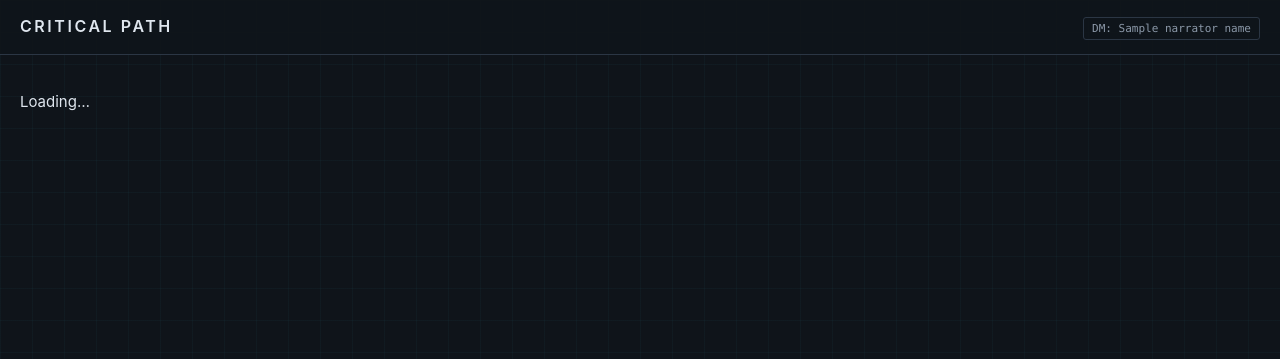
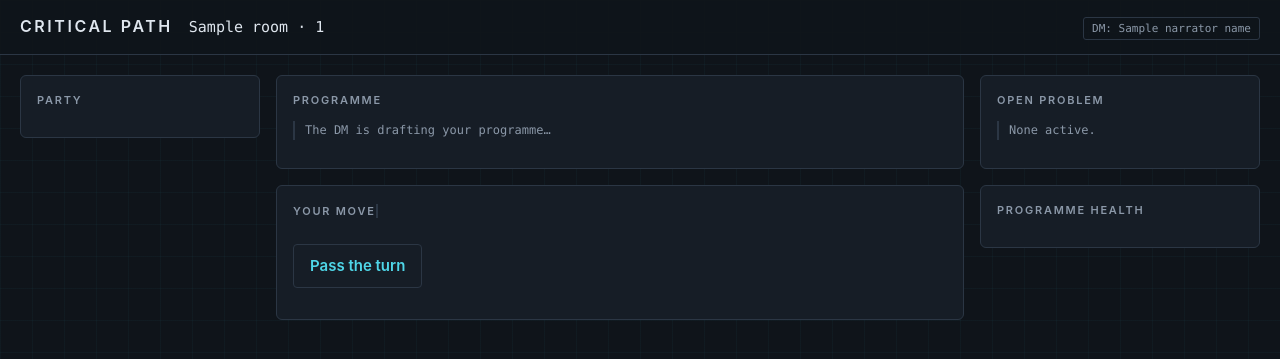
Before and after one commit to canndurmaz/EngineeringDnD, a Flask app: template templates/table.html in a window 1280 px wide. Shown: the top 359 px of the page. Run offline with Flask 3, Linux system fonts and the light colour scheme; the template is opened without the code that fills it: most values are stand-ins (such as "Sample title", 1, 10 or a date in 2020).

Commit message:
feat: the table - party panel, story log, ability bar, resource rail
Co-Authored-By: Claude Opus 5 (1M context) <noreply@anthropic.com>
Claude-Session: https://claude.ai/code/session_01PjJ6vLg38ADhFatPZspCgz

```diff
--- /dev/null
+++ b/static/js/game.js
@@ -0,0 +1,208 @@
+/* The table. One EventSource, one state snapshot, plain DOM updates. */
+const ROOM = window.ROOM_ID;
+let lastSeq = 0;
+let me = null;
+
+const el = (id) => document.getElementById(id);
+const esc = (text) => String(text ?? "").replace(/[&<>]/g,
+  (c) => ({ "&": "&amp;", "<": "&lt;", ">": "&gt;" }[c]));
+
+const api = async (url, options) => {
+  const response = await fetch(url, {
+    headers: { "Content-Type": "application/json" }, ...options,
+  });
+  const body = await response.json().catch(() => ({}));
+  if (!response.ok) throw new Error(body.error || `request failed (${response.status})`);
+  return body;
+};
+
+const bar = (value, max, kind) => `
+  <div class="bar-track"><div class="bar-fill ${kind}"
+    style="width:${max ? Math.max(0, Math.min(100, (value / max) * 100)) : 0}%"></div></div>`;
+
+/* --- rendering ------------------------------------------------------------ */
+
+function renderParty(state) {
+  el("party").innerHTML = Object.values(state.characters).map((c) => {
+    const active = state.turn.active_player_id === c.player_id;
+    const down = c.stamina <= 0;
+    return `<div class="member ${active ? "active" : ""} ${down ? "down" : ""}">
+      <div class="who">
+        <span>${esc(c.name)}${down ? " · burned out" : ""}</span>
+        <span class="num">L${c.level}</span>
+      </div>
+      <div class="role">${esc(c.class_id.replace(/_/g, " "))}</div>
+      <div class="num" style="font-size:12px">
+        ${c.stamina}/${c.max_stamina} stamina</div>
+      ${bar(c.stamina, c.max_stamina, "stamina")}
+      <div class="num" style="font-size:12px">${c.focus}/${c.max_focus} focus</div>
+      ${bar(c.focus, c.max_focus, "focus")}
+    </div>`;
+  }).join("");
+}
+
+function renderHazard(state) {
+  const h = state.hazard;
+  if (!h) { el("hazard-body").innerHTML = "<p class='roll'>None active.</p>"; return; }
+  el("hazard-body").innerHTML = `
+    <p style="font-weight:600;margin:0">${esc(h.name)}${h.is_boss ? " ⚑" : ""}</p>
+    <p class="role" style="margin:4px 0 10px">${esc(h.description)}</p>
+    <div class="num" style="font-size:12px">${h.severity}/${h.max_severity} severity</div>
+    ${bar(h.severity, h.max_severity, "severity")}
+    <div class="roll" style="margin-top:10px">
+      weakness: ${h.weakness ? esc(h.weakness) : "unknown"}<br>
+      difficulty: ${h.dc ?? "unknown"}<br>
+      next: ${h.attack_type ? esc(h.attack_type.replace(/_/g, " ")) : "unknown"}
+    </div>`;
+}
+
+function renderRail(state) {
+  const p = state.party;
+  el("rail-body").innerHTML = `
+    <div class="rail-row"><span>Budget</span><span class="v">${p.budget}</span></div>
+    <div class="rail-row"><span>Schedule</span><span class="v">${p.schedule} d</span></div>
+    <div class="rail-row"><span class="debt">Technical Debt</span>
+      <span class="v debt">${p.tech_debt}</span></div>
+    <div class="debt-meter" style="width:${Math.min(100, p.tech_debt * 2)}%"></div>
+    <p class="roll" style="margin-top:8px">
+      DC penalty: +${Math.floor(p.tech_debt / 10)}</p>`;
+
+  el("phase-track").innerHTML = Array.from({ length: state.phase.count }, (_, i) =>
+    `<i class="${i < state.phase.index ? "done" : i === state.phase.index ? "now" : ""}"></i>`
+  ).join("");
+  el("phase-label").textContent =
+    `${state.phase.name} · ${state.phase.index + 1}/${state.phase.count}`;
+}
+
+function renderAbilities(state) {
+  me = state.you;
+  const mine = state.turn.active_player_id === me?.player_id;
+  el("turn-hint").textContent = me
+    ? (mine ? "it is your turn" : "waiting for another engineer")
+    : "you are watching";
+  el("pass").disabled = !mine;
+  if (!me) { el("abilities").innerHTML = ""; return; }
+
+  el("abilities").innerHTML = me.abilities.map((a) => {
+    let why = "";
+    if (!mine) why = "not your turn";
+    else if (me.focus < a.focus_cost) why = `needs ${a.focus_cost} focus, you have ${me.focus}`;
+    else if (me.stamina <= 0) why = "you are burned out";
+    return `<button class="ability" data-ability="${a.id}" ${why ? "disabled" : ""}>
+      <span style="font-weight:600">${esc(a.name)}</span>
+      <span class="cost"> ${a.focus_cost}F · ${esc(a.stat)}</span>
+      <span class="why">${esc(why || a.flavor)}</span>
+    </button>`;
+  }).join("");
+}
+
+/* --- the log -------------------------------------------------------------- */
+
+function entryFor(seq) {
+  let node = el(`e${seq}`);
+  if (!node) {
+    node = document.createElement("div");
+    node.className = "entry pending";
+    node.id = `e${seq}`;
+    el("log").append(node);
+    el("log").scrollTop = el("log").scrollHeight;
+  }
+  return node;
+}
+
+function renderEvent(event) {
+  if (event.seq > lastSeq) lastSeq = event.seq;
+
+  if (event.kind === "premise") { el("premise").textContent = event.premise; return; }
+
+  if (event.kind === "narration") {
+    const node = entryFor(event.event_seq ?? event.seq);
+    node.classList.remove("pending");
+    let prose = node.querySelector(".prose");
+    if (!prose) { prose = document.createElement("p"); prose.className = "prose"; node.append(prose); }
+    prose.textContent = event.text;
+    el("log").scrollTop = el("log").scrollHeight;
+    return;
+  }
+
+  if (event.kind === "action") {
+    const node = entryFor(event.seq);
+    const sign = event.total >= event.dc ? "≥" : "<";
+    node.insertAdjacentHTML("afterbegin", `
+      <div class="roll ${event.outcome}">
+        <span class="nat">${event.natural}</span>
+        ${event.stat_mod >= 0 ? "+" : ""}${event.stat_mod}
+        ${event.roll_bonus ? `+${event.roll_bonus}` : ""}
+        = ${event.total} ${sign} DC ${event.dc}
+        · ${esc(event.ability_name)} · ${esc(event.outcome)}
+        ${event.rerolled ? " · rerolled" : ""}
+      </div>`);
+    if (event.outcome === "crit") node.classList.add("flash-crit");
+    if (event.outcome === "fumble") node.classList.add("flash-fumble");
+    return;
+  }
+
+  const labels = {
+    hazard_attack: "The problem bites back.",
+    hazard_defeated: "Problem closed.",
+    phase_advanced: "Phase gate cleared.",
+    game_over: "The programme has ended.",
+    player_joined: "A new engineer joins.",
+    game_started: "The programme begins.",
+    campaign_updated: "The plan is revised.",
+    passed: "Turn passed.",
+  };
+  if (labels[event.kind]) {
+    const node = entryFor(event.seq);
+    node.classList.remove("pending");
+    node.insertAdjacentHTML("beforeend",
+      `<div class="roll">${labels[event.kind]}</div>`);
+  }
+}
+
+/* --- wiring --------------------------------------------------------------- */
+
+async function refresh() {
+  const state = await api(`/api/rooms/${ROOM}/state`);
+  renderParty(state); renderHazard(state); renderRail(state); renderAbilities(state);
+  el("dm-badge").textContent = `DM: ${state.narrator ?? "template"}`;
+  if (state.room.premise) el("premise").textContent = state.room.premise;
+  return state;
+}
+
+function connect() {
+  const source = new EventSource(`/api/rooms/${ROOM}/stream?since=${lastSeq}`);
+  source.onmessage = () => {};
+  ["action", "narration", "premise", "hazard_attack", "hazard_defeated",
+   "phase_advanced", "game_over", "player_joined", "game_started",
+   "campaign_updated", "passed", "room_created"].forEach((kind) => {
+    source.addEventListener(kind, (message) => {
+      renderEvent(JSON.parse(message.data));
+      refresh();
+    });
+  });
+  source.onerror = () => {
+    source.close();
+    setTimeout(connect, 2000);       // reconnect resumes from lastSeq
+  };
+}
+
+el("abilities").addEventListener("click", async (event) => {
+  const button = event.target.closest("[data-ability]");
+  if (!button || button.disabled) return;
+  el("action-error").textContent = "";
+  try {
+    await api(`/api/rooms/${ROOM}/action`, {
+      method: "POST",
+      body: JSON.stringify({ ability_id: button.dataset.ability }),
+    });
+  } catch (error) { el("action-error").textContent = error.message; }
+});
+
+el("pass").addEventListener("click", async () => {
+  el("action-error").textContent = "";
+  try { await api(`/api/rooms/${ROOM}/end-turn`, { method: "POST" }); }
+  catch (error) { el("action-error").textContent = error.message; }
+});
+
+refresh().then(connect);
--- a/templates/table.html
+++ b/templates/table.html
@@ -1 +1,47 @@
-{% extends "base.html" %}{% block content %}<p>Loading…</p>{% endblock %}
+{% extends "base.html" %}
+{% block subtitle %}
+<span class="num" id="room-label">{{ room.name }} · {{ room_id }}</span>
+<span class="num" id="phase-label"></span>
+{% endblock %}
+{% block content %}
+<div class="table-grid">
+
+  <section class="panel" id="party-panel">
+    <h2>Party</h2>
+    <div id="party"></div>
+  </section>
+
+  <section>
+    <div class="panel">
+      <h2>Programme</h2>
+      <p id="premise" class="roll">The DM is drafting your programme…</p>
+      <div id="log" style="margin-top:12px"></div>
+    </div>
+
+    <div class="panel" style="margin-top:16px">
+      <h2>Your move <span id="turn-hint" class="roll"></span></h2>
+      <div class="abilities" id="abilities"></div>
+      <button id="pass" class="ghost" style="margin-top:12px">Pass the turn</button>
+      <p id="action-error" class="debt" role="alert"></p>
+    </div>
+  </section>
+
+  <section>
+    <div class="panel" id="hazard">
+      <h2>Open problem</h2>
+      <div id="hazard-body"><p class="roll">None active.</p></div>
+    </div>
+
+    <div class="panel" id="rail" style="margin-top:16px">
+      <h2>Programme health</h2>
+      <div id="rail-body"></div>
+      <div class="phase-track" id="phase-track"></div>
+    </div>
+  </section>
+
+</div>
+{% endblock %}
+{% block scripts %}
+<script>window.ROOM_ID = {{ room_id | tojson }};</script>
+<script src="{{ url_for('static', filename='js/game.js') }}"></script>
+{% endblock %}
```
Also changed, not shown: tests/api/test_table_page.py (added, +41 -0 lines).
